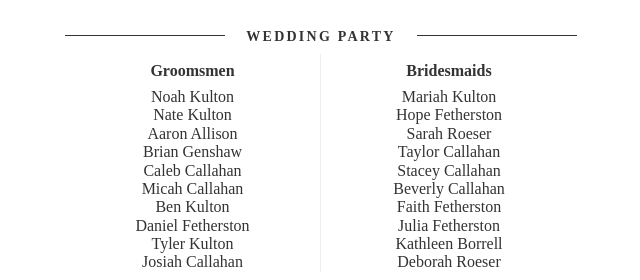
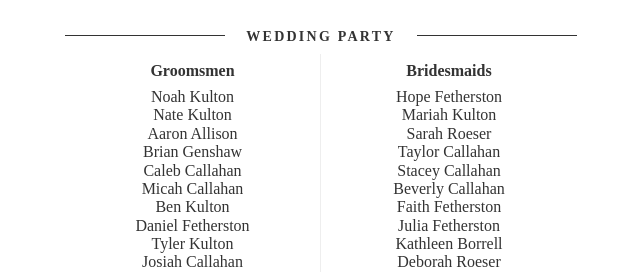
Before and after one commit to jkulton/jkulton.github.io, a Jekyll site: the page built from wedding/index.html, in a window 1280 px wide. Shown: the part 1105-1385 px from the top of the page, without its empty margins (319-959 px from the left). Built offline with Jekyll 4.4.1, drawn with Linux system fonts in a browser that asks for light colours.

Commit message:
Update index.html

```diff
--- a/wedding/index.html
+++ b/wedding/index.html
@@ -110,8 +110,8 @@ title: "Wedding Info"
 		</section>
 		<section style="flex:1 50%;text-align:center;">
 			<h4 class="mb2 mt2">Bridesmaids</h4>
+			<span class="db">Hope Fetherston</span>
 			<span class="db">Mariah Kulton</span>
-			<span class="db">Hope Fetherston</span>
 			<span class="db">Sarah Roeser</span>
 			<span class="db">Taylor Callahan</span>
 			<span class="db">Stacey Callahan</span>
```
